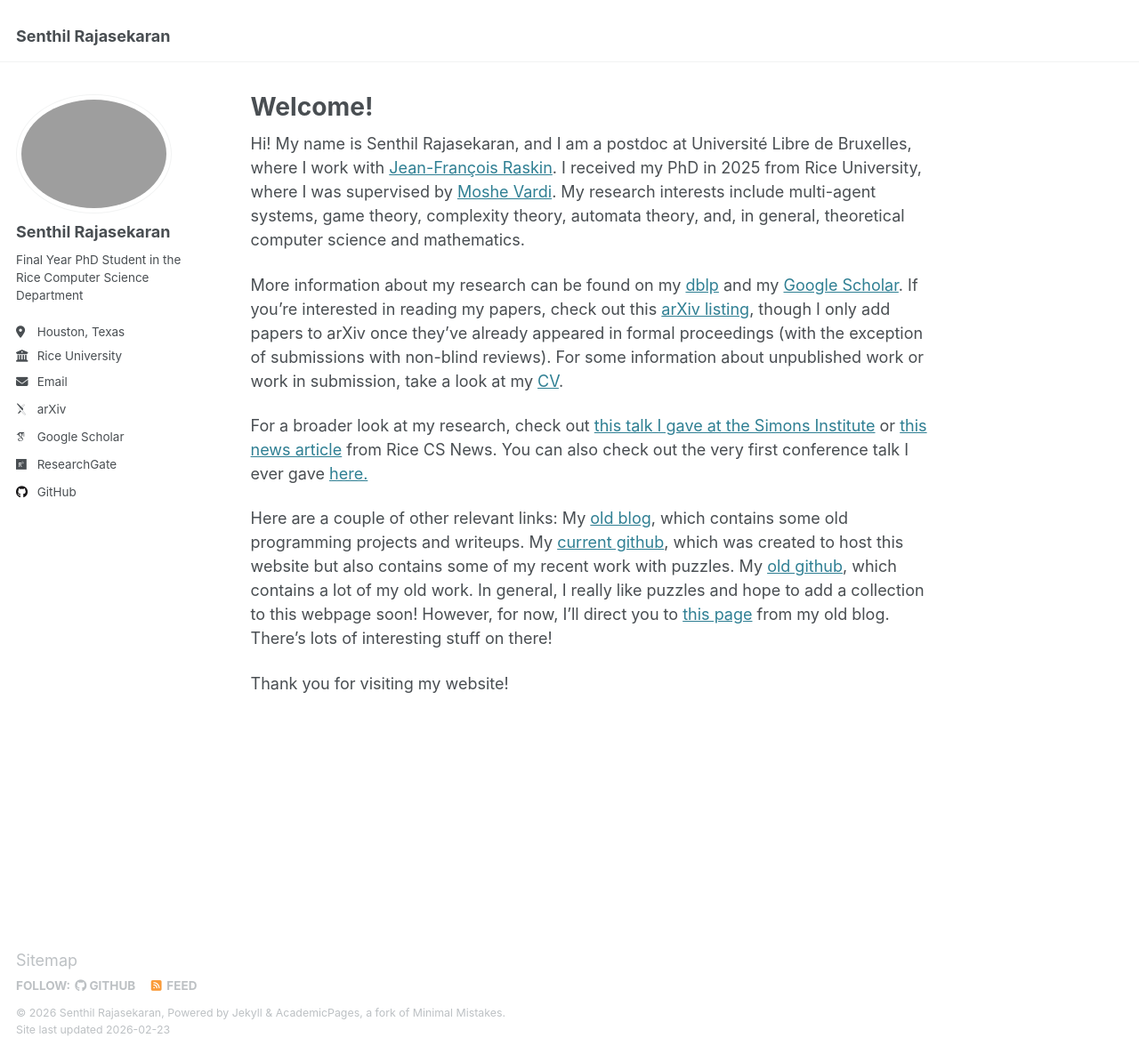
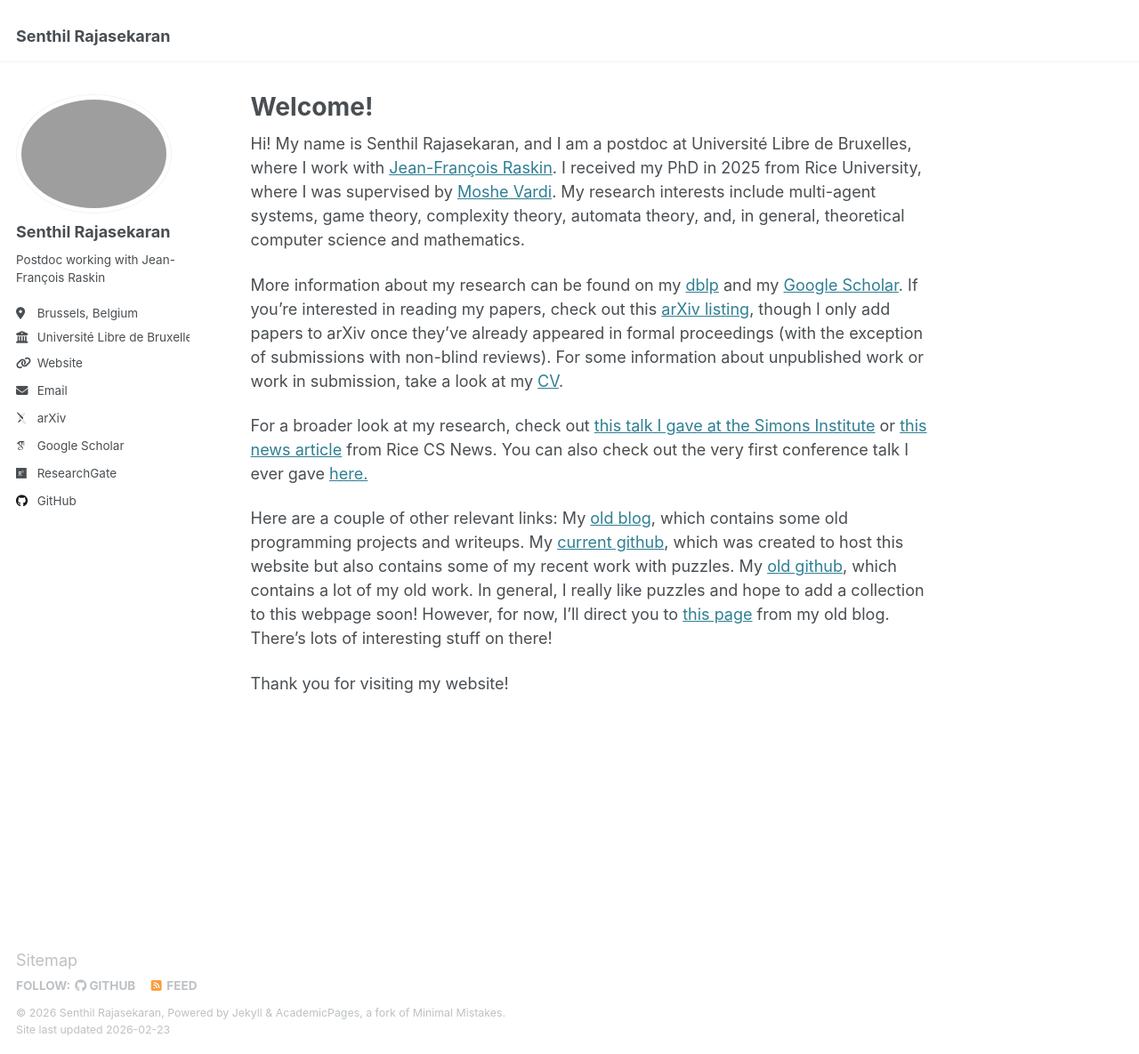
Before and after one commit to senthilrajasekaran/senthilrajasekaran.github.io, a Jekyll site: the page built from _pages/about.md, in a window 1280 px wide and 1185 px high. Shown: the whole window at 89% size. Built offline with Jekyll 4.4.1, drawn with Linux system fonts in a browser that asks for light colours; some web fonts are replaced.

Commit message:
Update _config.yml
updated personal details

```diff
--- a/_config.yml
+++ b/_config.yml
@@ -25,16 +25,16 @@ author:
   avatar           : "profile.png"
   name             : "Senthil Rajasekaran"
   pronouns         : # example: "she/her"
-  bio              : "Final Year PhD Student in the Rice Computer Science Department"
-  location         : "Houston, Texas"
-  employer         : "Rice University"
-  uri              : # URL
-  email            : "sr79@rice.edu"
+  bio              : "Postdoc working with Jean-François Raskin"
+  location         : "Brussels, Belgium"
+  employer         : "Université Libre de Bruxelles"
+  uri              : "senthilrajasekaran.github.io"
+  email            : "senthil.rajasekaran@ulb.be"
 
   # Academic websites
   arxiv            : "https://arxiv.org/search/cs?query=Rajasekaran%2C+Senthil&searchtype=author&abstracts=show&order=-announced_date_first&size=50"
   googlescholar    : "https://scholar.google.com/citations?user=NAz7IBwAAAAJ&hl=en"
-  researchgate     : "https://www.researchgate.net/scientific-contributions/Senthil-Rajasekaran-2187697040"
+  researchgate     : "https://www.researchgate.net/profile/Senthil-Rajasekaran-3"
 
 
   # Repositories and software development
```
